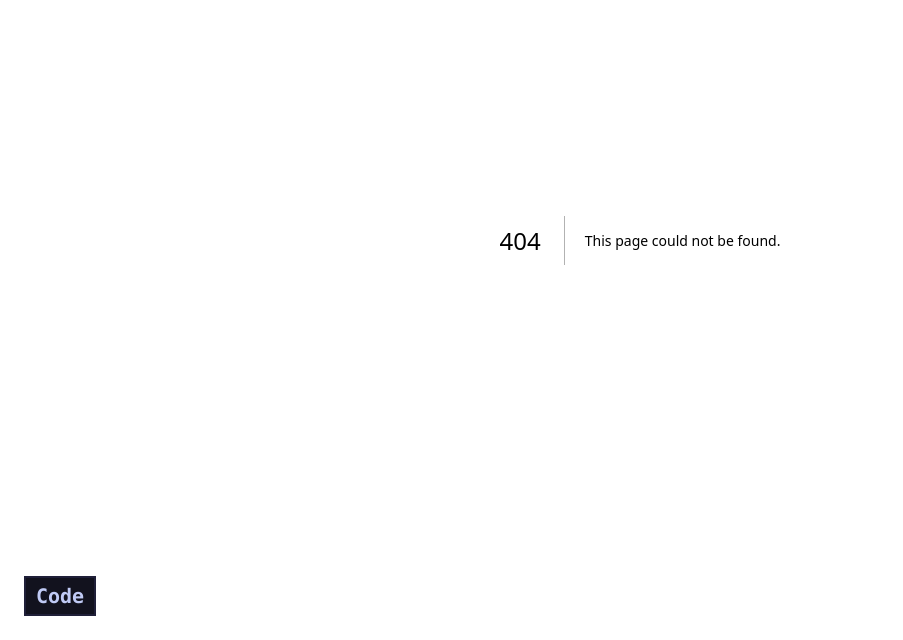
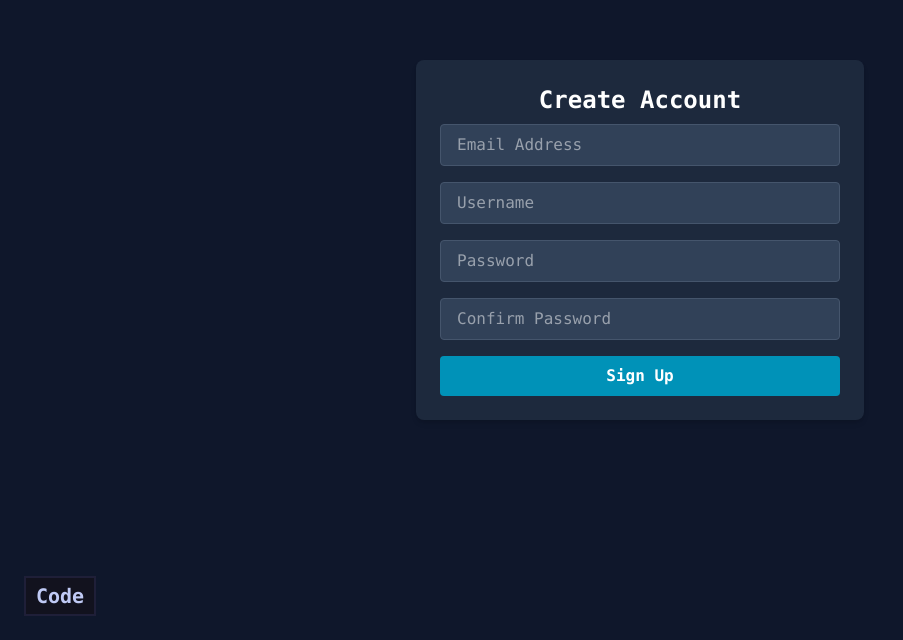
Before and after one commit to KohKoh-Nut/Cod, a Next.js app: page /login in a window 1280 px wide. Before the commit this address had no page. Shown: the part 160-800 px from the top of the page, without its empty margins (0-903 px from the left). Built offline with nearby package versions, Linux system fonts and the light colour scheme.

Commit message:
Add login page design and function.

```diff
--- /dev/null
+++ b/src/app/login/page.tsx
@@ -0,0 +1,128 @@
+'use client';
+
+import { useState } from 'react';
+
+export default function SignupForm() {
+
+  const [email, setEmail] = useState('');
+  const [name, setName] = useState('');
+  const [psword, setPsword] = useState('');
+  const [cpsword, setCpsword] = useState('');
+  const [error, setError] = useState('');
+
+  const handleSubmit = (e: React.FormEvent<HTMLFormElement>) => {
+    e.preventDefault();
+    setError('');
+
+    // Check 1: Do the passwords match?
+    if (psword !== cpsword) {
+        setError("Passwords do not match.");
+        return;
+    }
+
+    // Check 2: Is it long enough?
+    if (psword.length < 8) {
+        setError("Password must be at least 8 characters long.");
+        return;
+    }
+
+    // Check 3: Does it have a number?
+    if (!/[0-9]/.test(psword)) {
+        setError("Password must contain at least one number.");
+        return;
+    }
+
+    // Check 4: Does it have an uppercase letter?
+    if (!/[A-Z]/.test(psword)) {
+        setError("Password must contain at least one uppercase letter.");
+        return;
+    }
+
+    // Check 5: Does it have a lowercase letter?
+    if (!/[a-z]/ .test(psword)) {
+        setError("Password must contain at least one lowercase letter.");
+        return;
+    }
+
+    // Check 6: Does it have a special character?
+    if (!/[!@#$%^&*(),.?":{}|<>]/.test(psword)) {
+        setError("Password must contain at least one special character.");
+        return;
+    }
+
+    console.log("Form submitted successfully!", { email, name, psword });
+    // This is where you would call your API backend route
+
+  };
+
+  return (
+    // The Layout Blueprint (Centered Wrapper)
+    <div className="flex min-h-screen items-center justify-center bg-slate-900 p-4">
+
+      {/* Form Architecture & Layout Container */}
+      <form
+        onSubmit={handleSubmit}
+        className="w-full max-w-md p-6 bg-slate-800 rounded-lg shadow-md flex flex-col space-y-4"
+      >
+        <h2 className="text-2xl font-bold text-white text-center mb-2">Create Account</h2>
+
+        {/* Email Input */}
+        <input
+          type="email"
+          placeholder="Email Address"
+          value={email}
+          onChange={(e) => setEmail(e.target.value)}
+          className="bg-slate-700 text-white border border-slate-600 px-4 py-2 rounded focus:outline-none focus:border-cyan-500"
+          required
+        />
+
+        {/* Username Input */}
+        <input
+          type="text"
+          placeholder="Username"
+          value={name}
+          onChange={(e) => setName(e.target.value)}
+          className="bg-slate-700 text-white border border-slate-600 px-4 py-2 rounded focus:outline-none focus:border-cyan-500"
+          required
+        />
+
+        {/* Password Input */}
+        <input
+          type="password"
+          placeholder="Password"
+          value={psword}
+          onChange={(e) => setPsword(e.target.value)}
+          className="bg-slate-700 text-white border border-slate-600 px-4 py-2 rounded focus:outline-none focus:border-cyan-500"
+          required
+        />
+
+        {/* Confirm Password Input */}
+        <input
+          type="password"
+          placeholder="Confirm Password"
+          value={cpsword}
+          onChange={(e) => setCpsword(e.target.value)}
+          className="bg-slate-700 text-white border border-slate-600 px-4 py-2 rounded focus:outline-none focus:border-cyan-500"
+          required
+        />
+
+        {/* Conditional Error Message Column */}
+        {error && (
+        <div className="flex items-center space-x-2 text-red-400 text-sm font-medium animate-fade-in">
+            <span className="text-base font-bold">✕</span>
+            <span>{error}</span>
+        </div>
+        )}
+
+        {/* Submit Button */}
+        <button
+          type="submit"
+          className="bg-cyan-600 hover:bg-cyan-500 text-white font-bold py-2 rounded transition colors"
+        >
+          Sign Up
+        </button>
+
+      </form>
+    </div>
+  );
+}
--- /dev/null
+++ b/src/components/Login page/Sign up methods.tsx
@@ -0,0 +1,57 @@
+import { FaGoogle, FaGithub, FaApple, FaDiscord } from 'react-icons/fa';
+
+{/* The Visual Divider Line */}
+<div className="relative flex py-5 items-center">
+  <div className="flex-grow border-t border-slate-600"></div>
+  <span className="flex-shrink mx-4 text-slate-400 text-xs uppercase tracking-wider">Or continue with</span>
+  <div className="flex-grow border-t border-slate-600"></div>
+</div>
+
+{/* 4-Column Social Login Grid */}
+<div className="grid grid-cols-4 gap-3">
+
+  {/* Google */}
+  <button
+    type="button"
+    onClick={() => handleSocialLogin('Google')}
+    className="flex items-center justify-center bg-slate-700 hover:bg-slate-600 text-white p-2.5 rounded font-medium transition-colors border border-slate-600"
+    title="Sign up with Google"
+  >
+    {/* Google Icon */}
+    <FaGoogle size={20} />
+  </button>
+
+  {/* GitHub */}
+  <button
+    type="button"
+    onClick={() => handleSocialLogin('GitHub')}
+    className="flex items-center justify-center bg-slate-700 hover:bg-slate-600 text-white p-2.5 rounded font-medium transition-colors border border-slate-600"
+    title="Sign up with GitHub"
+  >
+    {/* GitHub Icon */}
+    <FaGithub size={20} />
+  </button>
+
+  {/* Apple */}
+  <button
+    type="button"
+    onClick={() => handleSocialLogin('Apple')}
+    className="flex items-center justify-center bg-slate-700 hover:bg-slate-600 text-white p-2.5 rounded font-medium transition-colors border border-slate-600"
+    title="Sign up with Apple"
+  >
+    {/* Apple Icon */}
+    <FaApple size={20} />
+  </button>
+
+  {/* Discord */}
+  <button
+    type="button"
+    onClick={() => handleSocialLogin('Discord')}
+    className="flex items-center justify-center bg-slate-700 hover:bg-slate-600 text-white p-2.5 rounded font-medium transition-colors border border-slate-600"
+    title="Sign up with Discord"
+  >
+    {/* Discord Icon */}
+    <FaDiscord size={20} />
+  </button>
+
+</div>
--- /dev/null
+++ b/src/components/Login page/login.tsx
@@ -0,0 +1,128 @@
+'use client';
+
+import { useState } from 'react';
+
+export default function SignupForm() {
+
+  const [email, setEmail] = useState('');
+  const [name, setName] = useState('');
+  const [psword, setPsword] = useState('');
+  const [cpsword, setCpsword] = useState('');
+  const [error, setError] = useState('');
+
+  const handleSubmit = (e: React.FormEvent<HTMLFormElement>) => {
+    e.preventDefault();
+    setError('');
+
+    // Check 1: Do the passwords match?
+    if (psword !== cpsword) {
+        setError("Passwords do not match.");
+        return;
+    }
+
+    // Check 2: Is it long enough?
+    if (psword.length < 8) {
+        setError("Password must be at least 8 characters long.");
+        return;
+    }
+
+    // Check 3: Does it have a number?
+    if (!/[0-9]/.test(psword)) {
+        setError("Password must contain at least one number.");
+        return;
+    }
+
+    // Check 4: Does it have an uppercase letter?
+    if (!/[A-Z]/.test(psword)) {
+        setError("Password must contain at least one uppercase letter.");
+        return;
+    }
+
+    // Check 5: Does it have a lowercase letter?
+    if (!/[a-z]/ .test(psword)) {
+        setError("Password must contain at least one lowercase letter.");
+        return;
+    }
+
+    // Check 6: Does it have a special character?
+    if (!/[!@#$%^&*(),.?":{}|<>]/.test(psword)) {
+        setError("Password must contain at least one special character.");
+        return;
+    }
+
+    console.log("Form submitted successfully!", { email, name, psword });
+    // This is where you would call your API backend route
+
+  };
+
+  return (
+    // The Layout Blueprint (Centered Wrapper)
+    <div className="flex min-h-screen items-center justify-center bg-slate-900 p-4">
+
+      {/* Form Architecture & Layout Container */}
+      <form
+        onSubmit={handleSubmit}
+        className="w-full max-w-md p-6 bg-slate-800 rounded-lg shadow-md flex flex-col space-y-4"
+      >
+        <h2 className="text-2xl font-bold text-white text-center mb-2">Create Account</h2>
+
+        {/* Email Input */}
+        <input
+          type="email"
+          placeholder="Email Address"
+          value={email}
+          onChange={(e) => setEmail(e.target.value)}
+          className="bg-slate-700 text-white border border-slate-600 px-4 py-2 rounded focus:outline-none focus:border-cyan-500"
+          required
+        />
+
+        {/* Username Input */}
+        <input
+          type="text"
+          placeholder="Username"
+          value={name}
+          onChange={(e) => setName(e.target.value)}
+          className="bg-slate-700 text-white border border-slate-600 px-4 py-2 rounded focus:outline-none focus:border-cyan-500"
+          required
+        />
+
+        {/* Password Input */}
+        <input
+          type="password"
+          placeholder="Password"
+          value={psword}
+          onChange={(e) => setPsword(e.target.value)}
+          className="bg-slate-700 text-white border border-slate-600 px-4 py-2 rounded focus:outline-none focus:border-cyan-500"
+          required
+        />
+
+        {/* Confirm Password Input */}
+        <input
+          type="password"
+          placeholder="Confirm Password"
+          value={cpsword}
+          onChange={(e) => setCpsword(e.target.value)}
+          className="bg-slate-700 text-white border border-slate-600 px-4 py-2 rounded focus:outline-none focus:border-cyan-500"
+          required
+        />
+
+        {/* Conditional Error Message Column */}
+        {error && (
+        <div className="flex items-center space-x-2 text-red-400 text-sm font-medium animate-fade-in">
+            <span className="text-base font-bold">✕</span>
+            <span>{error}</span>
+        </div>
+        )}
+
+        {/* Submit Button */}
+        <button
+          type="submit"
+          className="bg-cyan-600 hover:bg-cyan-500 text-white font-bold py-2 rounded transition colors"
+        >
+          Sign Up
+        </button>
+
+      </form>
+    </div>
+  );
+}
```
